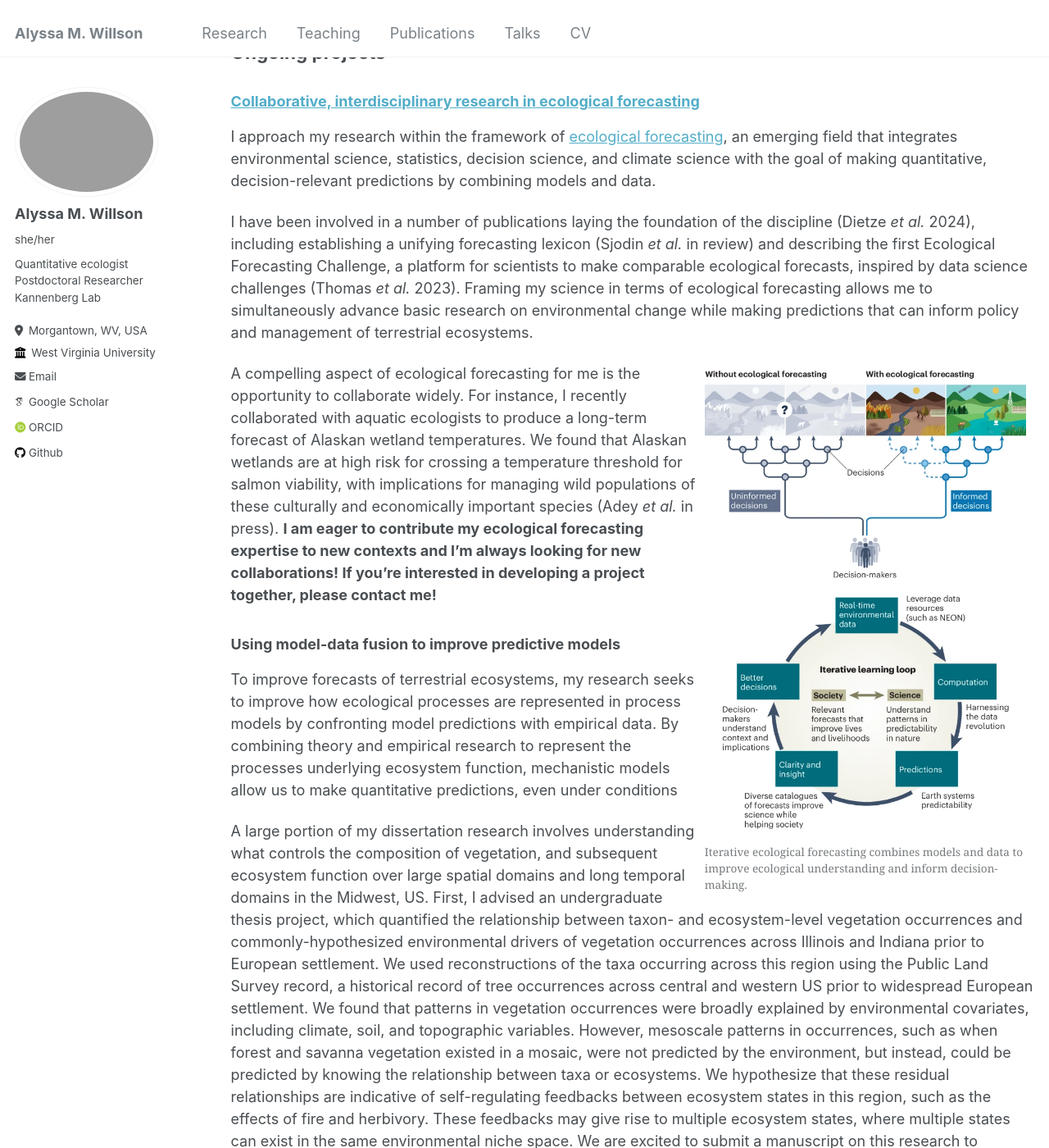
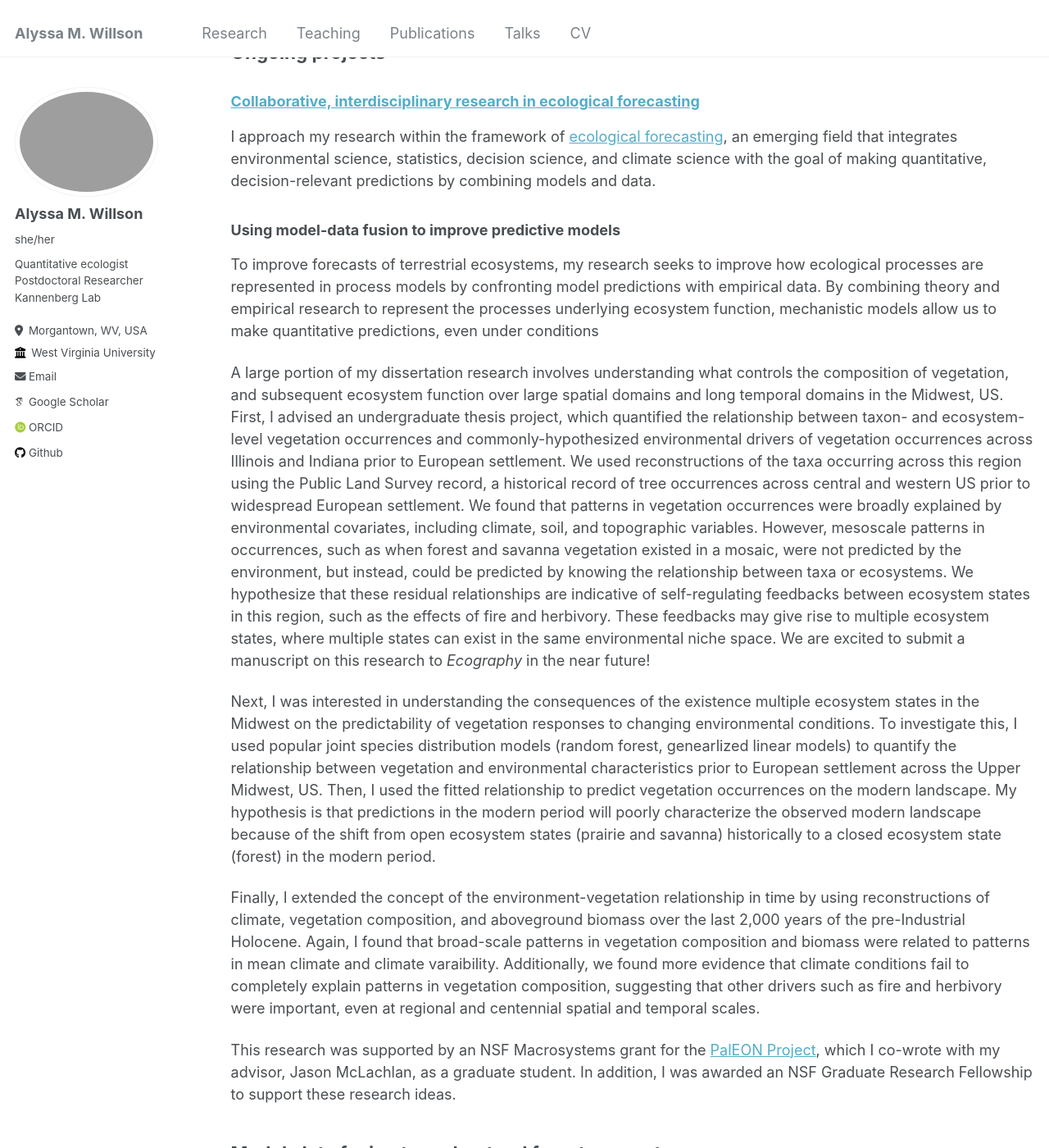
Before and after one commit to amwillson/amwillson.github.io, a Jekyll site: the page built from _pages/research.md, in a window 1280 px wide and 1400 px high, scrolled down 919 px. Shown: the whole window at 82% size. Built offline with Jekyll 4.4.1, drawn with Linux system fonts in a browser that asks for light colours; some web fonts are replaced; some of the changed text lies outside the part shown.

Commit message:
Forecasting section

```diff
--- a/_pages/research.md
+++ b/_pages/research.md
@@ -7,11 +7,11 @@ author_profile: true
 
 An overarching goal of my research is improving predictions of the ecological consequences of climate change in a way that is relevant to environmental decision-making. Terrestrial ecosystems present a particular challenge for prediction because the response of long-lived terrestrial vegetation to present-day stressors will only become fully apparent decades to centuries into the future, the timescale most relevant to long-term infrastructural climate adaptation. Therefore, modern empirical records, which are used to build predictive models, cannot fully constrain the relationship between climate and vegetation change.
 
-I use a variety of modeling tools and data sources across scales to inform predictions of terrestrial vegetation change. Below, I describe my current research efforts, my future research directions synthesizing my previous work, and previous research projects.
+I use a variety of modeling tools and data sources across scales to inform predictions of terrestrial vegetation change. Click on the links below to find out more about my ongoing research efforts, future research directions, and completed research projects.
 
 <figure style="text-align:center; display:block; margin:20px auto; max-width: 100%;">
   <img src="/images/across_scales_applications.png" alt="Figure 1" style="display:block; margin: 0 auto; max-width:70%; text-align:center;">
-  <figcaption style="text-align:center; font-style: italic; margin-top: 10px; max-width:80%;">
+  <figcaption style="text-align:center; font-style: italic; margin-top: 10px; max-width:70%;">
     Using models and data at multiple scales to constrain long-term predictions of terrestrial vegetation dynamics. The thick, green line represents how vegetation is predicted to change over time. Different data streams inform the processes operating at different time scales.
   </figcaption>
 </figure>
@@ -21,17 +21,6 @@ I use a variety of modeling tools and data sources across scales to inform predi
 ### [Collaborative, interdisciplinary research in ecological forecasting](https://amwillson.github.io/research/forecasting/)
 
 I approach my research within the framework of [ecological forecasting](https://ecoforecast.org), an emerging field that integrates environmental science, statistics, decision science, and climate science with the goal of making quantitative, decision-relevant predictions by combining models and data.
-
-I have been involved in a number of publications laying the foundation of the discipline (Dietze <i>et al.</i> 2024), including establishing a unifying forecasting lexicon (Sjodin <i>et al.</i> in review) and describing the first Ecological Forecasting Challenge, a platform for scientists to make comparable ecological forecasts, inspired by data science challenges (Thomas <i>et al.</i> 2023). Framing my science in terms of ecological forecasting allows me to simultaneously advance basic research on environmental change while making predictions that can inform policy and management of terrestrial ecosystems.
-
-<figure style="float:right; margin:10px; width:40%; display:block">
-  <img src="/images/iterative-forecasting.png" alt="Figure 2" style="display:block; ign:left;">
-  <figcaption>
-    Iterative ecological forecasting combines models and data to improve ecological understanding and inform decision-making.
-  </figcaption>
-</figure>
-
-A compelling aspect of ecological forecasting for me is the opportunity to collaborate widely. For instance, I recently collaborated with aquatic ecologists to produce a long-term forecast of Alaskan wetland temperatures. We found that Alaskan wetlands are at high risk for crossing a temperature threshold for salmon viability, with implications for managing wild populations of these culturally and economically important species (Adey <i>et al.</i> in press). **I am eager to contribute my ecological forecasting expertise to new contexts and I'm always looking for new collaborations! If you're interested in developing a project together, please contact me!**
 
 ### Using model-data fusion to improve predictive models
 
```
Also changed, not shown: _pages/research-forecatsing.md (+10 -1 lines).
